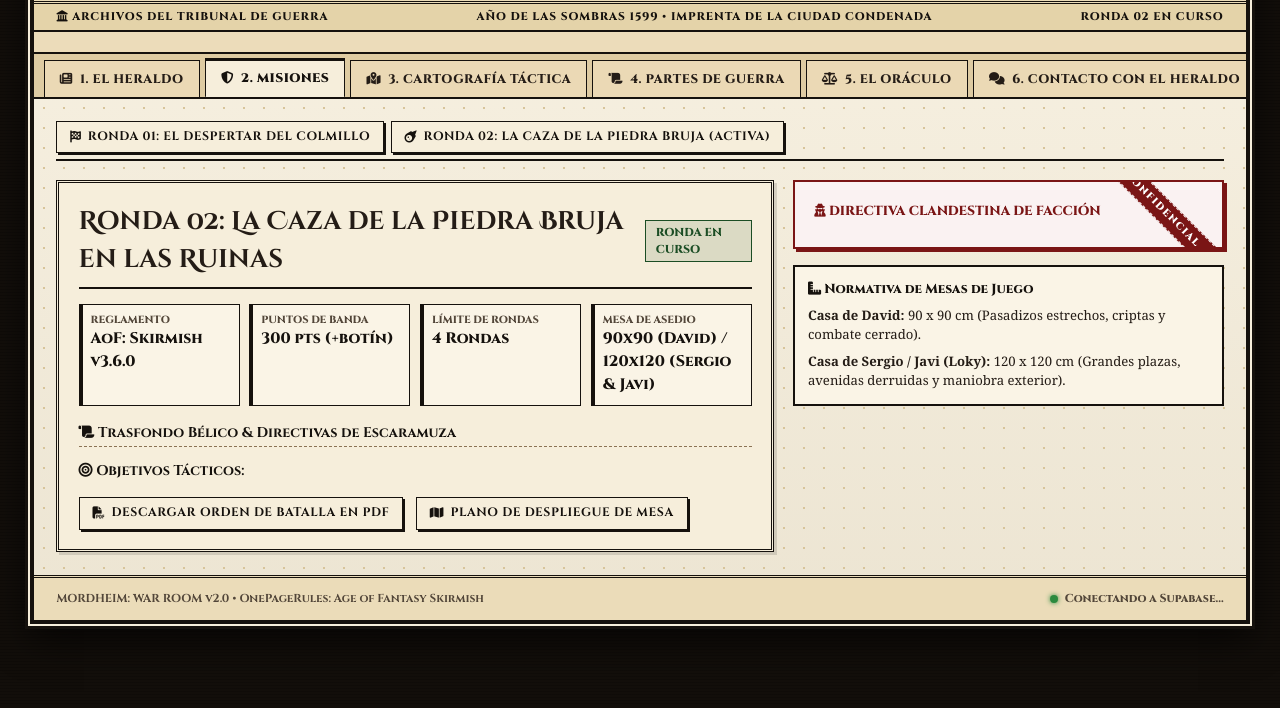
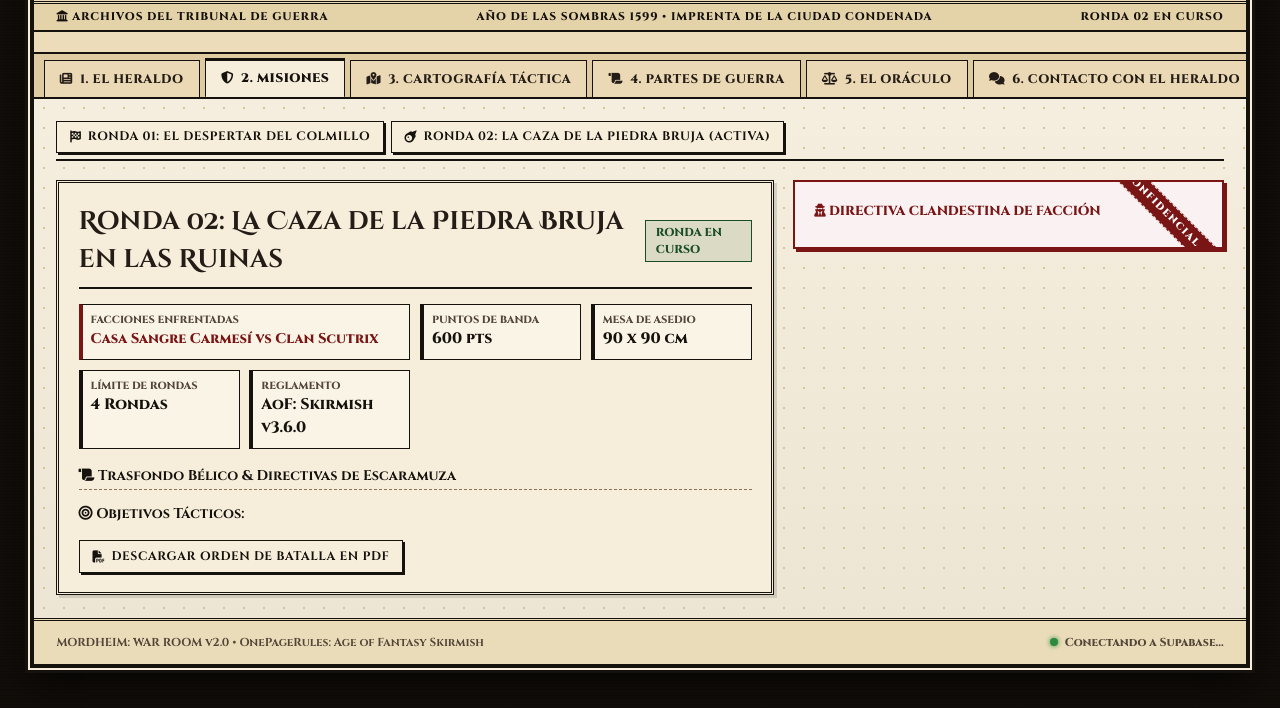
Before and after one commit to Dablaan/mordheim-war-room, a plain HTML site: page index.html in a window 1280 px wide. Both pictures are taken after a click on the button "2. MISIONES". Shown: the part 96-804 px from the top of the page. Drawn offline with nearby package versions, Linux system fonts and the light colour scheme; no server answers; a web font is replaced by a local one.

Commit message:
fix: Ajustar pantalla de Misiones (medida de mesa preconfigurada, puntos por defecto a 600, campo de facciones enfrentadas y simplificar botones)

```diff
--- a/index.html
+++ b/index.html
@@ -1014,22 +1014,26 @@
             </div>
 
             <!-- Especificaciones -->
-            <div class="spec-grid">
+            <div class="spec-grid" style="grid-template-columns: repeat(auto-fit, minmax(130px, 1fr));">
+              <div class="spec-cell" style="grid-column: span 2; border-left: 4px solid var(--faction-david);">
+                <div class="spec-cell-lbl">Facciones Enfrentadas</div>
+                <div class="spec-cell-val" id="missionFactions" style="font-size: 0.88rem; color: var(--faction-david);">Casa Sangre Carmesí vs Clan Scutrix</div>
+              </div>
+              <div class="spec-cell">
+                <div class="spec-cell-lbl">Puntos de Banda</div>
+                <div class="spec-cell-val" id="missionPoints">600 pts</div>
+              </div>
+              <div class="spec-cell">
+                <div class="spec-cell-lbl">Mesa de Asedio</div>
+                <div class="spec-cell-val" id="missionTableSize">90 x 90 cm</div>
+              </div>
+              <div class="spec-cell">
+                <div class="spec-cell-lbl">Límite de Rondas</div>
+                <div class="spec-cell-val" id="missionTurns">4 Rondas</div>
+              </div>
               <div class="spec-cell">
                 <div class="spec-cell-lbl">Reglamento</div>
                 <div class="spec-cell-val" id="missionRulebook">AoF: Skirmish v3.6.0</div>
-              </div>
-              <div class="spec-cell">
-                <div class="spec-cell-lbl">Puntos de Banda</div>
-                <div class="spec-cell-val" id="missionPoints">300 pts (+botín)</div>
-              </div>
-              <div class="spec-cell">
-                <div class="spec-cell-lbl">Límite de Rondas</div>
-                <div class="spec-cell-val" id="missionTurns">4 Rondas</div>
-              </div>
-              <div class="spec-cell">
-                <div class="spec-cell-lbl">Mesa de Asedio</div>
-                <div class="spec-cell-val" id="missionTableSize">90x90 (David) / 120x120 (Sergio &amp; Javi)</div>
               </div>
             </div>
 
@@ -1053,9 +1057,6 @@
               <a href="./assets/Hoja_Mision_Ronda_01.pdf" target="_blank" class="btn-action">
                 <i class="fa-solid fa-file-pdf"></i> Descargar Orden de Batalla en PDF
               </a>
-              <a href="./assets/Mapa_Mesa_90x90_Escaramuza.png" target="_blank" class="btn-action">
-                <i class="fa-solid fa-map"></i> Plano de Despliegue de Mesa
-              </a>
             </div>
           </div>
 
@@ -1068,19 +1069,6 @@
               <div id="fogOfWarSecretBox">
                 <!-- Inyectado por JS según el usuario autenticado -->
               </div>
-            </div>
-
-            <!-- Tabla de Tamaño de Mesa Acordado -->
-            <div style="margin-top: 1rem; border: 2px solid var(--ink-black); background: #faf4e6; padding: 0.8rem; font-size: 0.82rem;">
-              <div style="font-family: var(--font-title); font-weight: 800; color: var(--ink-black); margin-bottom: 0.4rem;">
-                <i class="fa-solid fa-ruler-combined"></i> Normativa de Mesas de Juego
-              </div>
-              <p style="margin-bottom: 0.4rem;">
-                <strong>Casa de David:</strong> 90 x 90 cm (Pasadizos estrechos, criptas y combate cerrado).
-              </p>
-              <p>
-                <strong>Casa de Sergio / Javi (Loky):</strong> 120 x 120 cm (Grandes plazas, avenidas derruidas y maniobra exterior).
-              </p>
             </div>
           </div>
         </div>
@@ -1582,12 +1570,13 @@
       1: {
         id: 1,
         title: "Ronda 01: El Despertar del Colmillo de Hierro",
+        factions: "Casa Sangre Carmesí (David) vs Clan Scutrix (Sergio)",
         badge: "COMPLETADA",
         badgeStyle: "background: #dfcb9f; color: #3a2e22; border: 1.5px solid #3a2e22;",
         rulebook: "AoF: Skirmish v3.6.0",
-        points: "300 pts",
+        points: "600 pts",
         turns: "4 Rondas",
-        tableSize: "90x90 cm (David) / 120x120 cm (Sergio & Javi)",
+        tableSize: "90 x 90 cm",
         lore: "Tras el impacto del cometa sobre las cúpulas de Mordheim, las avanzadas de la Casa Sangre Carmesí y del Clan Scutrix se lanzaron a disputar el paso de La Roca de Sigmar y los muelles fluviales. El choque concluyó con la victoria de las ratas y la cobarde fuga de Loky.",
         objectives: [
           "Controlar La Roca de Sigmar al final de la Ronda 4 (+2 VP)",
@@ -1598,12 +1587,13 @@
       2: {
         id: 2,
         title: "Ronda 02: La Caza de la Piedra Bruja en las Ruinas",
+        factions: "Clan Scutrix (Sergio) vs Hijos del Yunque (Javi) / Casa Carmesí (David)",
         badge: "RONDA EN CURSO",
         badgeStyle: "background: var(--faction-sergio-bg); color: var(--faction-sergio); border: 1.5px solid var(--faction-sergio);",
         rulebook: "AoF: Skirmish v3.6.0",
-        points: "300 pts (+botín acumulado)",
+        points: "600 pts",
         turns: "4 Rondas",
-        tableSize: "90x90 cm (David) / 120x120 cm (Sergio & Javi)",
+        tableSize: "90 x 90 cm",
         lore: "Los ecos de la fuga de Loky aún resuenan en las tabernas de los arrabales. Tres filones de Piedra Bruja fosforescente han quedado al descubierto entre los escombros de la Plaza del Mercado y el Gran Puente del Río Stir. Las tres bandas se lanzan en una carrera desesperada para saquear los monolitos antes de que la niebla ponzoñosa los asfixie.",
         objectives: [
           "Recuperar esquirlas de Piedra Bruja (Marcadores de Objetivo: 3 repartidos) (+1 VP cada una)",
@@ -2093,6 +2083,7 @@
         badge.textContent = m.badge;
         badge.style = m.badgeStyle;
 
+        document.getElementById("missionFactions").textContent = m.factions;
         document.getElementById("missionRulebook").textContent = m.rulebook;
         document.getElementById("missionPoints").textContent = m.points;
         document.getElementById("missionTurns").textContent = m.turns;
```
